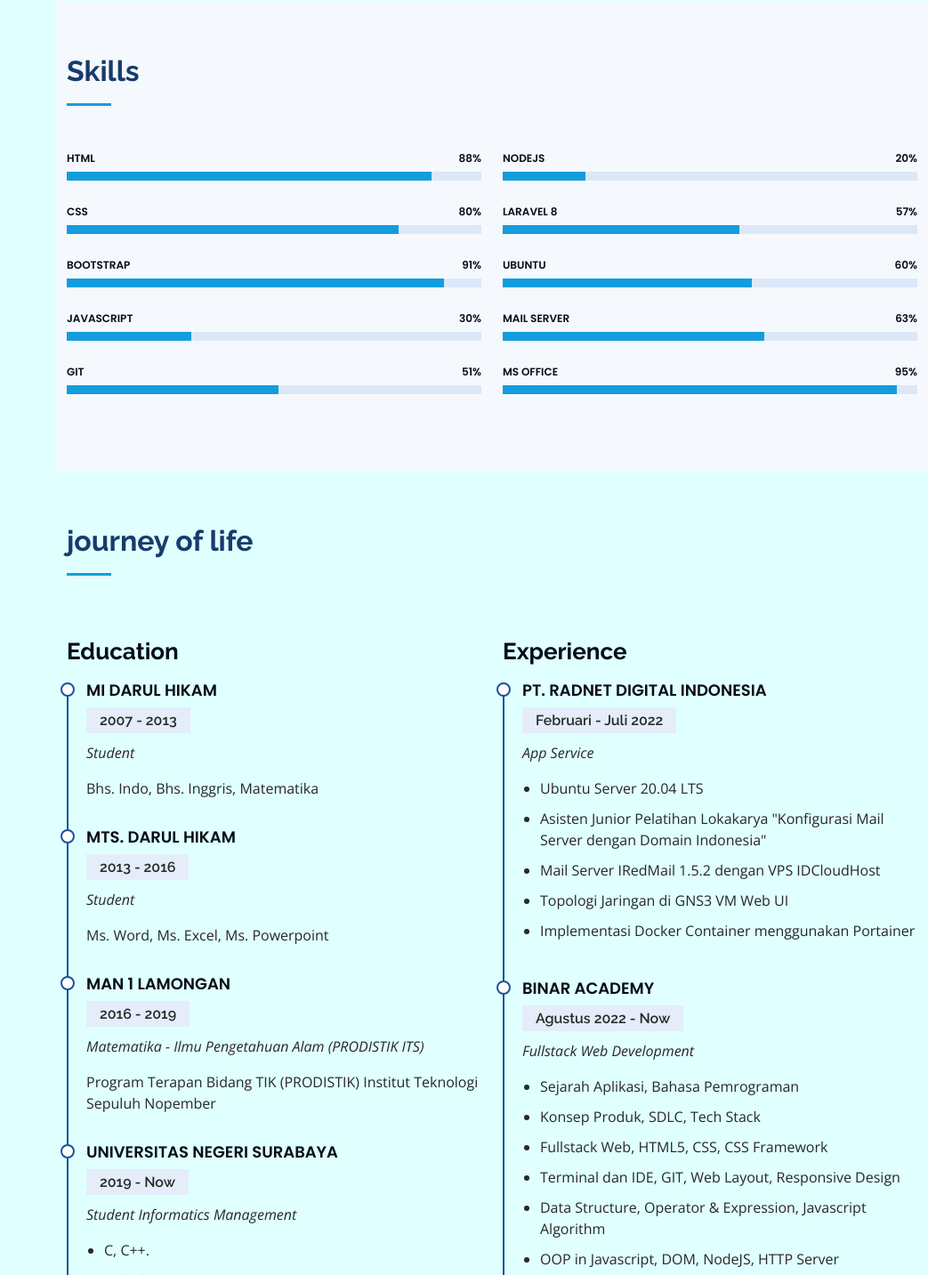
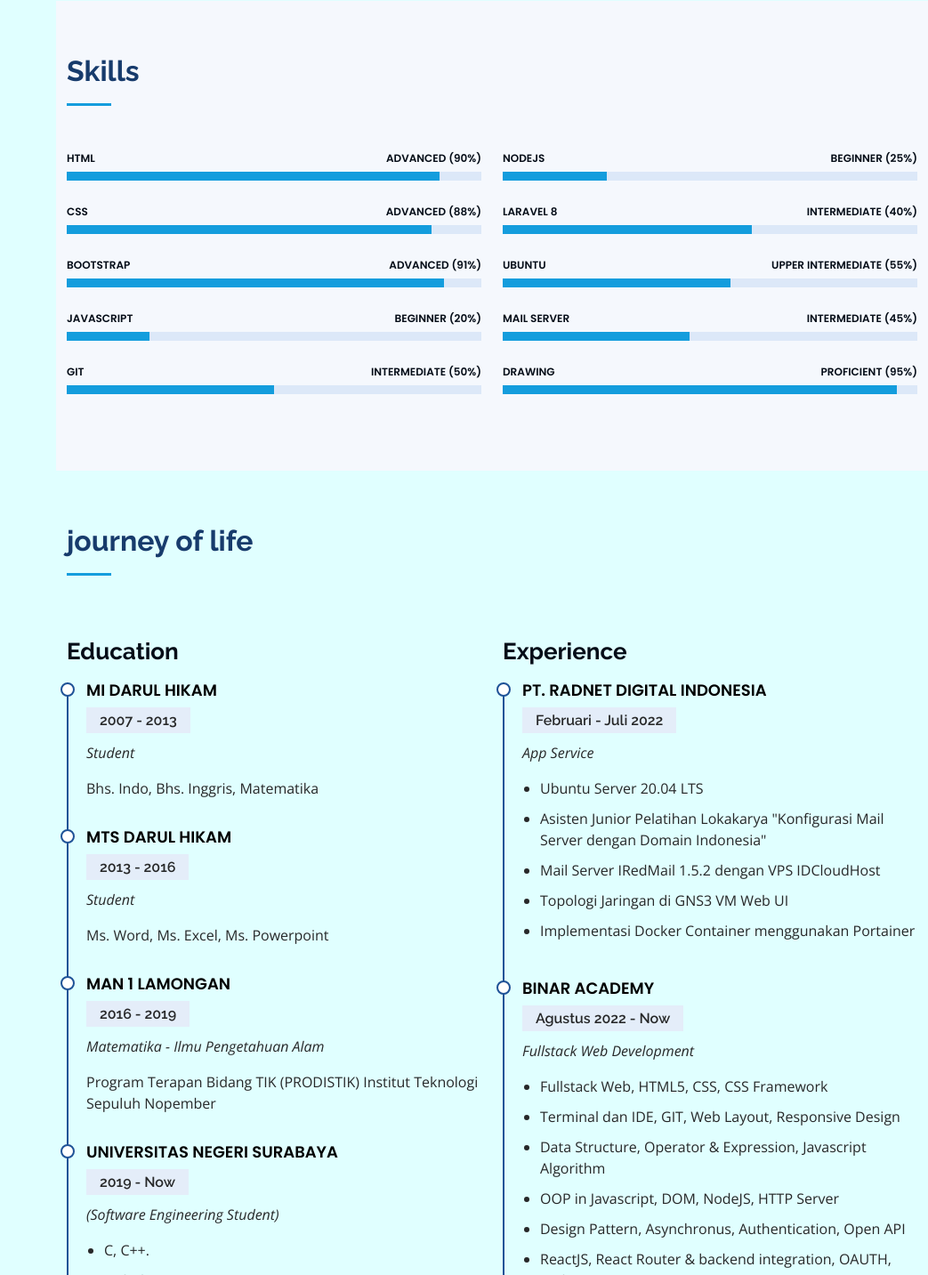
Before and after one commit to JafarAli360/portfolio, a plain HTML site: page index.html in a window 1280 px wide. Shown: the part 1367-2800 px from the top of the page at 89% size, without its empty margins (237-1280 px from the left). Drawn offline with nearby package versions, Linux system fonts and the light colour scheme.

Commit message:
Change Commit

```diff
--- a/index.html
+++ b/index.html
@@ -75,7 +75,7 @@
       <div class="hero-container" data-aos="fade-in">
         <p>Hello i'm</p>
         <h1>Ahmad Ja'far Ali</h1>
-        <p><span class="typed" data-typed-items="Software Engineering, Web Development"></span></p>
+        <p><span class="typed" data-typed-items="Software Engineering, Linux Server"></span></p>
       </div>
     </section>
     <!-- End Hero -->
@@ -93,7 +93,7 @@
               <img src="assets/img/IMG_20220916.jpg" class="img-fluid" alt="" />
             </div>
             <div class="col-lg-8 pt-4 pt-lg-0 content" data-aos="fade-left">
-              <h3>Software Engineering &amp; Fullstack Web</h3>
+              <h3>Software Engineering</h3>
               <div class="row">
                 <div class="col-lg-6">
                   <ul>
@@ -111,7 +111,7 @@
                 </div>
               </div>
               <p>
-                My expertise in Web Development is HTML5, CSS, Bootstrap, JavaScript, While my Linux Server uses Ubuntu Server, GNS3 VM, and to run linux, I use Operating System VirtualBox. And now learn Restful API, ORM, OOP in Javascript,
+                My expertise in Web Development is HTML5, CSS, Bootstrap, JavaScript, While my Linux Server uses Ubuntu Server, GNS3 VM. And to run linux, I use Operating System VirtualBox. And now learn Restful API, ORM, OOP in Javascript,
                 DOM, NodeJS, Express JS, ReactJS, HTTP Server, database design, SDLC, OAUTH, Redux, React Router & backend integration, Design Pattern, Authentication, Open API, Web Socket, SSR (Server Side Rendering) With NEXTJS, Media
                 handling, ESLINT, Unit testing & TDD, and Deployment & CI/CD.
               </p>
@@ -131,39 +131,37 @@
           <div class="row skills-content">
             <div class="col-lg-6" data-aos="fade-up">
               <div class="progress">
-                <span class="skill">HTML <i class="val">88%</i></span>
+                <span class="skill">HTML <i class="val">Advanced (90%)</i></span>
+                <div class="progress-bar-wrap">
+                  <div class="progress-bar" role="progressbar" aria-valuenow="90" aria-valuemin="0" aria-valuemax="100"></div>
+                </div>
+              </div>
+
+              <div class="progress">
+                <span class="skill">CSS <i class="val">Advanced (88%)</i></span>
                 <div class="progress-bar-wrap">
                   <div class="progress-bar" role="progressbar" aria-valuenow="88" aria-valuemin="0" aria-valuemax="100"></div>
                 </div>
               </div>
 
               <div class="progress">
-                <span class="skill">CSS <i class="val">80%</i></span>
-                <div class="progress-bar-wrap">
-                  <div class="progress-bar" role="progressbar" aria-valuenow="80" aria-valuemin="0" aria-valuemax="100"></div>
-                </div>
-              </div>
-
-
-
-              <div class="progress">
-                <span class="skill">Bootstrap<i class="val">91%</i></span>
+                <span class="skill">Bootstrap<i class="val">Advanced (91%)</i></span>
                 <div class="progress-bar-wrap">
                   <div class="progress-bar" role="progressbar" aria-valuenow="91" aria-valuemin="0" aria-valuemax="100"></div>
                 </div>
               </div>
 
               <div class="progress">
-                <span class="skill">JavaScript <i class="val">30%</i></span>
+                <span class="skill">JavaScript <i class="val">Beginner (20%)</i></span>
                 <div class="progress-bar-wrap">
-                  <div class="progress-bar" role="progressbar" aria-valuenow="30" aria-valuemin="0" aria-valuemax="100"></div>
+                  <div class="progress-bar" role="progressbar" aria-valuenow="20" aria-valuemin="0" aria-valuemax="100"></div>
                 </div>
               </div>
 
               <div class="progress">
-                <span class="skill">Git <i class="val">51%</i></span>
+                <span class="skill">Git <i class="val">Intermediate (50%)</i></span>
                 <div class="progress-bar-wrap">
-                  <div class="progress-bar" role="progressbar" aria-valuenow="51" aria-valuemin="0" aria-valuemax="100"></div>
+                  <div class="progress-bar" role="progressbar" aria-valuenow="50" aria-valuemin="0" aria-valuemax="100"></div>
                 </div>
               </div>
             </div>
@@ -172,35 +170,35 @@
 
             <div class="col-lg-6" data-aos="fade-up" data-aos-delay="100">
               <div class="progress">
-                <span class="skill">NodeJS <i class="val">20%</i></span>
+                <span class="skill">NodeJS <i class="val">Beginner (25%)</i></span>
                 <div class="progress-bar-wrap">
-                  <div class="progress-bar" role="progressbar" aria-valuenow="20" aria-valuemin="0" aria-valuemax="100"></div>
+                  <div class="progress-bar" role="progressbar" aria-valuenow="25" aria-valuemin="0" aria-valuemax="100"></div>
                 </div>
               </div>
 
               <div class="progress">
-                <span class="skill">Laravel 8<i class="val">57%</i></span>
-                <div class="progress-bar-wrap">
-                  <div class="progress-bar" role="progressbar" aria-valuenow="57" aria-valuemin="0" aria-valuemax="100"></div>
-                </div>
-              </div>
-
-              <div class="progress">
-                <span class="skill">Ubuntu<i class="val">60%</i></span>
+                <span class="skill">Laravel 8<i class="val">Intermediate (40%)</i></span>
                 <div class="progress-bar-wrap">
                   <div class="progress-bar" role="progressbar" aria-valuenow="60" aria-valuemin="0" aria-valuemax="100"></div>
                 </div>
               </div>
 
               <div class="progress">
-                <span class="skill">Mail Server <i class="val">63%</i></span>
+                <span class="skill">Ubuntu<i class="val">Upper Intermediate (55%)</i></span>
                 <div class="progress-bar-wrap">
-                  <div class="progress-bar" role="progressbar" aria-valuenow="63" aria-valuemin="0" aria-valuemax="100"></div>
+                  <div class="progress-bar" role="progressbar" aria-valuenow="55" aria-valuemin="0" aria-valuemax="100"></div>
                 </div>
               </div>
 
               <div class="progress">
-                <span class="skill">Ms Office <i class="val">95%</i></span>
+                <span class="skill">Mail Server <i class="val">Intermediate (45%)</i></span>
+                <div class="progress-bar-wrap">
+                  <div class="progress-bar" role="progressbar" aria-valuenow="45" aria-valuemin="0" aria-valuemax="100"></div>
+                </div>
+              </div>
+
+              <div class="progress">
+                <span class="skill">drawing <i class="val">Proficient (95%)</i></span>
                 <div class="progress-bar-wrap">
                   <div class="progress-bar" role="progressbar" aria-valuenow="95" aria-valuemin="0" aria-valuemax="100"></div>
                 </div>
@@ -222,40 +220,39 @@
             <div class="col-lg-6" data-aos="fade-up">
               <h3 class="resume-title">Education</h3>
               <div class="resume-item">
-                <h4>MI Darul Hikam</h4>
+                <h4><a href="http://midarulhikam.blogspot.com/" style="color : black">MI Darul Hikam</a></h4>
                 <h5>2007 - 2013</h5>
                 <p><em>Student</em></p>
                 <p>Bhs. Indo, Bhs. Inggris, Matematika</p>
               </div>
               <div class="resume-item">
-                <h4>MTs. Darul Hikam</h4>
+                <h4><a href="https://www.mtsdh.sch.id/" style="color : black">MTs Darul Hikam</a></h4>
                 <h5>2013 - 2016</h5>
                 <p><em>Student</em></p>
                 <p>Ms. Word, Ms. Excel, Ms. Powerpoint</p>
               </div>
               <div class="resume-item">
-                <h4>MAN 1 Lamongan</h4>
+                <h4><a href="https://man1lamongan.sch.id/" style="color : black">MAN 1 Lamongan</a></h4>
                 <h5>2016 - 2019</h5>
-                <p><em>Matematika - Ilmu Pengetahuan Alam (PRODISTIK ITS)</em></p>
+                <p><em>Matematika - Ilmu Pengetahuan Alam</em></p>
                 <p>Program Terapan Bidang TIK (PRODISTIK) Institut Teknologi Sepuluh Nopember</p>
               </div>
               <div class="resume-item">
-                <h4>Universitas Negeri Surabaya</h4>
+                <h4><a href="https://www.unesa.ac.id/" style="color : black">Universitas Negeri Surabaya</a></h4>
                 <h5>2019 - Now</h5>
-                <p><em>Student Informatics Management</em></p>
+                <p><em>(Software Engineering Student)</em></p>
                 <ul>
                   <li>C, C++.</li>
                   <li>Github</li>
                   <li>Html, Css</li>
                   <li>Laravel 8</li>
-                  <li>CodeBlocks, Sublime Text 3, VS Code</li>
                 </ul>
               </div>
             </div>
             <div class="col-lg-6" data-aos="fade-up" data-aos-delay="100">
               <h3 class="resume-title">Experience</h3>
               <div class="resume-item">
-                <h4>PT. Radnet Digital Indonesia</h4>
+                <h4><a href="https://radnet-digital.id/" style="color : black">PT. Radnet Digital Indonesia</a></h4>
                 <h5>Februari - Juli 2022</h5>
                 <p><em>App Service</em></p>
                 <ul>
@@ -267,14 +264,12 @@
                 </ul>
               </div>
               <div class="resume-item">
-                <h4>Binar Academy</h4>
+                <h4><a href="https://www.binaracademy.com/" style="color : black">Binar Academy</a></h4>
                 <h5>Agustus 2022 - Now</h5>
                 <p>
                   <em>Fullstack Web Development</em>
                 </p>
                 <ul>
-                  <li>Sejarah Aplikasi, Bahasa Pemrograman</li>
-                  <li>Konsep Produk, SDLC, Tech Stack</li>
                   <li>Fullstack Web, HTML5, CSS, CSS Framework</li>
                   <li>Terminal dan IDE, GIT, Web Layout, Responsive Design</li>
                   <li>Data Structure, Operator & Expression, Javascript Algorithm</li>
@@ -285,6 +280,7 @@
                   <li>Web Socket, SSR (Server Side Rendering) React / With NextJS</li>
                   <li>Media handling, ESLINT</li>
                   <li>Unit testing & TDD, Deployment & CI/CD</li>
+                </ul>
               </div>
             </div>
           </div>
@@ -436,7 +432,7 @@
             <div class="col-lg-4 col-md-6 icon-box" data-aos="fade-up" data-aos-delay="400">
               <div class="icon"><i class="bi bi-ubuntu"></i></div>
               <h4 class="title">Ubuntu</h4>
-              <p class="description">Jarang membuka, buka cuma praktek command line agar tidak lupa</p>
+              <p class="description">OS yang digunakan untuk belajar server</p>
             </div>
             <div class="col-lg-4 col-md-6 icon-box" data-aos="fade-up" data-aos-delay="500">
               <div class="icon"><i class="bi bi-repeat"></i></div>
@@ -503,7 +499,7 @@
                 <div class="testimonial-item" data-aos="fade-up" data-aos-delay="300">
                   <p>
                     <i class="bx bxs-quote-alt-left quote-icon-left"></i>
-                    "Sukses bukanlah kunci kebahagiaan. Kebahagiaan adalah kunci kesuksesan. Jika Anda mencintai pekerjaan Anda, Anda akan menjadi orang yang sukses."
+                    "Meski hanya sedikit, lakukan sesuatu untuk mereka yang memerlukan bantuan, sesuatu yang tidak membuatmu memperoleh bayaran selain kehormatan untuk melakukannya."
                     <i class="bx bxs-quote-alt-right quote-icon-right"></i>
                   </p>
                   <img src="assets/img/motivation/Albert Schweitzer.jpg" class="testimonial-img" alt="" />
@@ -517,12 +513,12 @@
                 <div class="testimonial-item" data-aos="fade-up" data-aos-delay="400">
                   <p>
                     <i class="bx bxs-quote-alt-left quote-icon-left"></i>
-                    "Tersenyumlah pada orang yang menghinamu ketika kamu sedang berjuang membangun bisnismu. Karena mereka akan bekerja untukmu suatu hari nanti."
+                    “Ketika sesuatu yang mulia dan indah tapi tak seorang pun memperhatikan, jangan bersedih. Karena matahari tampil cantik setiap pagi meski sebagian besar penonton masih tidur."
                     <i class="bx bxs-quote-alt-right quote-icon-right"></i>
                   </p>
-                  <img src="assets/img/motivation/Jack Ma.jpg" class="testimonial-img" alt="" />
-                  <h3>Jack Ma</h3>
-                  <h4>Chinese business magnate</h4>
+                  <img src="assets/img/motivation/John Lennon.jpg" class="testimonial-img" alt="" />
+                  <h3>John Lennon</h3>
+                  <h4>Musician</h4>
                 </div>
               </div>
               <!-- End testimonial item -->
@@ -554,12 +550,6 @@
                 </div>
 
                 <div class="phone">
-                  <i class="bi bi-whatsapp"></i>
-                  <h4>Whatsapp:</h4>
-                  <p>+62 812 4961 5938</p>
-                </div>
-
-                <div class="phone">
                   <i class="bi bi-telegram"></i>
                   <h4>Telegram:</h4>
                   <p>JafarAli360</p>
@@ -588,7 +578,7 @@
     <footer id="footer">
       <div class="container">
         <div class="credits">
-          Lamongan, <a>Jawa Timur</a>
+          Made with <strong>LOVE</strong>
         </div>
         <div class="copyright">
           <strong><span>Ahmad Ja'far Ali &copy; 2022</span></strong>
```
Also changed, not shown: ipnu.html (+1 -1 lines), assets/img/motivation/Jack Ma.jpg (deleted), assets/img/motivation/John Lennon.jpg (added).
